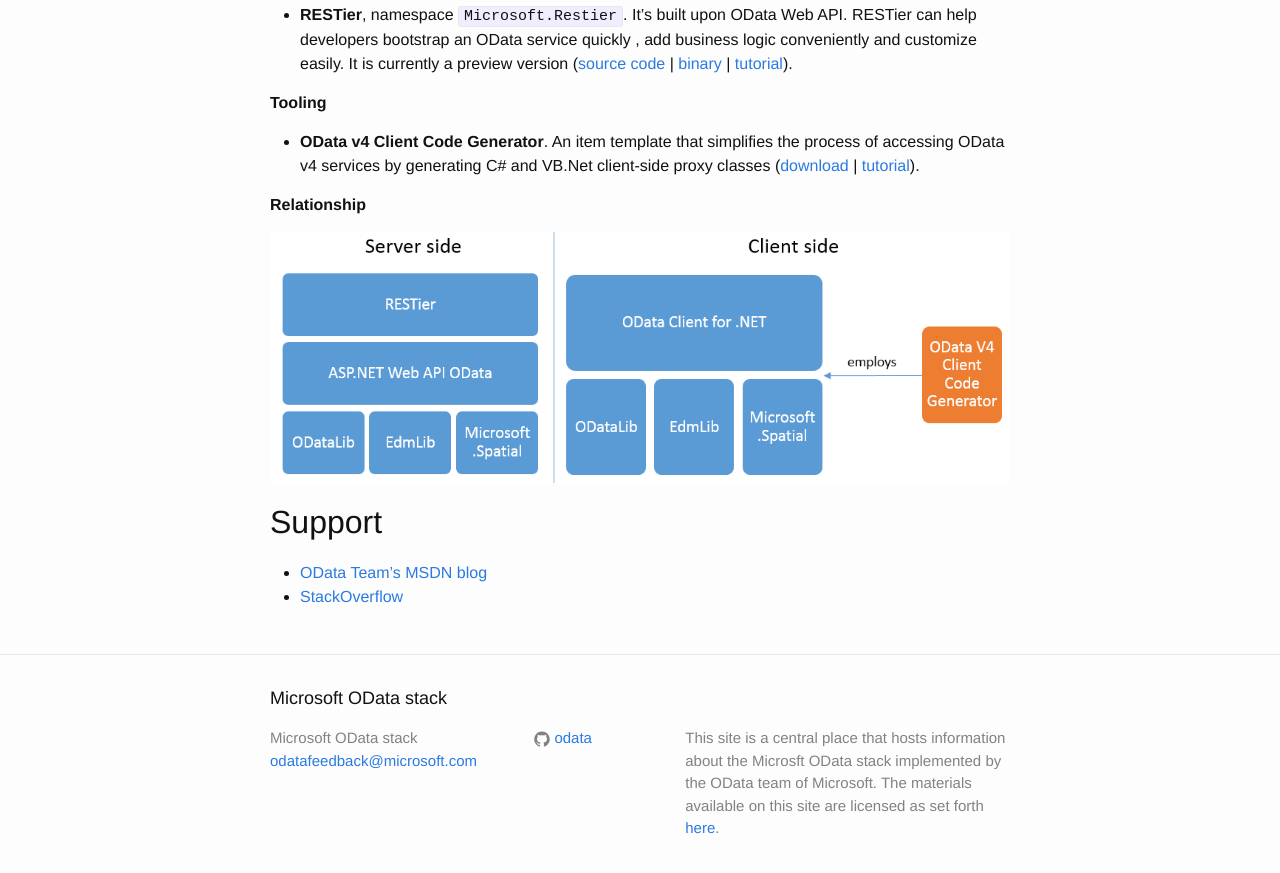
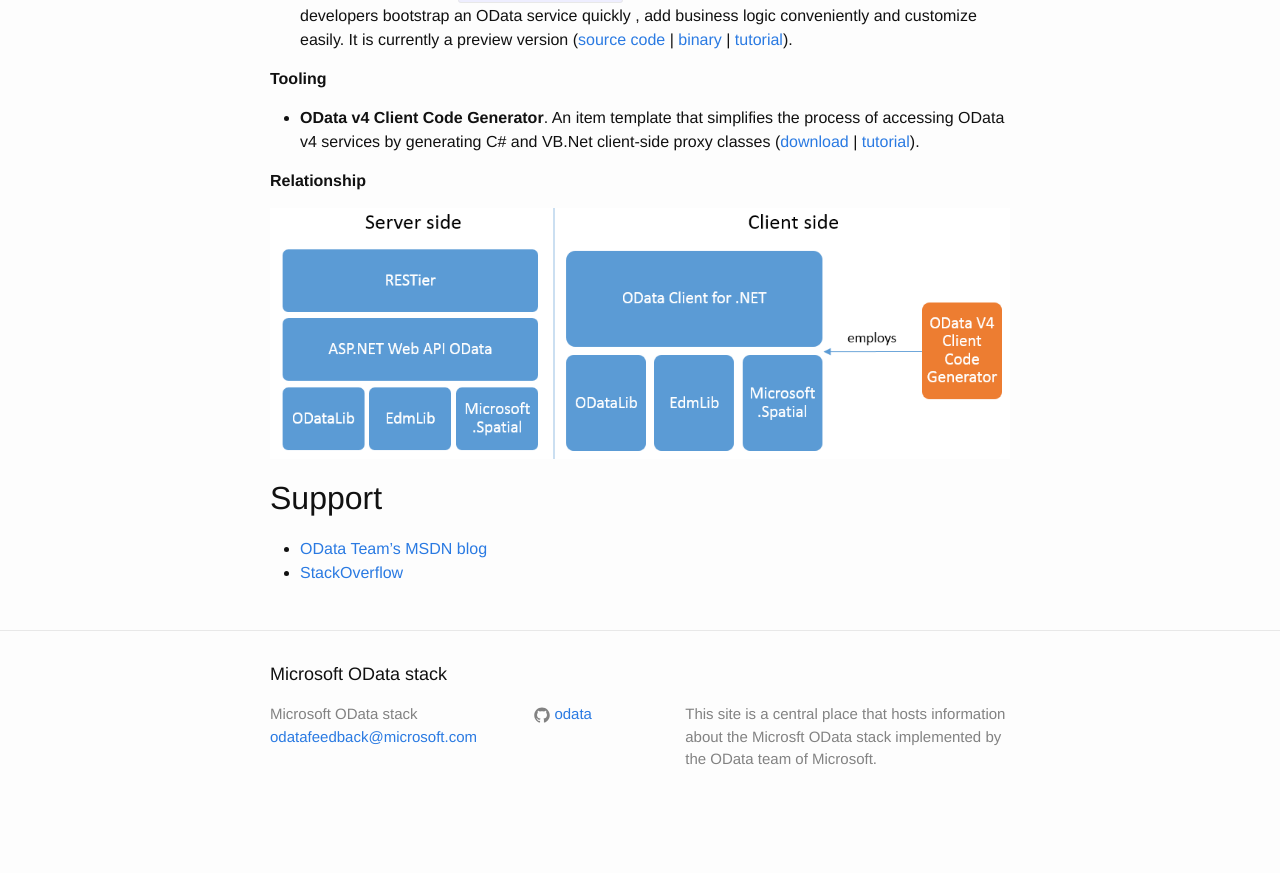
Before and after one commit to OData/odata.github.io, a Jekyll site: the page built from index.md, in a window 1280 px wide and 900 px high, scrolled down 943 px. Shown: the top 873 px of the window. Built offline with Jekyll 4.4.1, drawn with Linux system fonts in a browser that asks for light colours; after the commit the page ends 1774 px from its top, so only the background shows below that; part of the change alters nothing that is shown.

Commit message:
Update _config.yml

```diff
--- a/_config.yml
+++ b/_config.yml
@@ -1,10 +1,12 @@
 # Site settings
 title: Microsoft OData stack
 email: odatafeedback@microsoft.com
+license: > #
+  The materials available on this site are licensed
+  as set forth <a href="https://github.com/OData/odata.github.io/blob/master/License.txt">here</a>.
 description: > # this means to ignore newlines until "baseurl:"
   This site is a central place that hosts information about the Microsft OData stack
-  implemented by the OData team of Microsoft. The materials available on this site are licensed
-  as set forth <a href="https://github.com/OData/odata.github.io/blob/master/License.txt">here</a>.
+  implemented by the OData team of Microsoft.
 baseurl: "" # the subpath of your site, e.g. /blog/
 url: "http://yourdomain.com" # the base hostname & protocol for your site
 github_username:  odata
```
